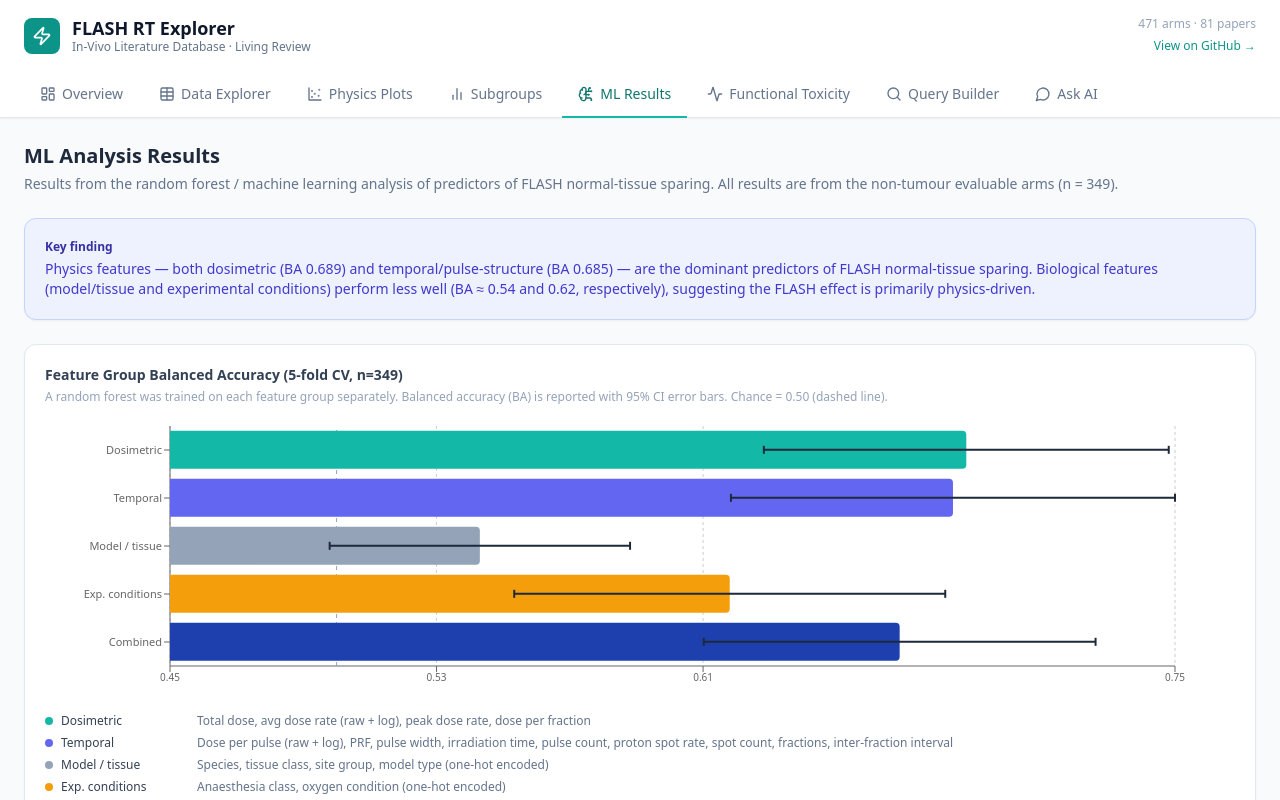
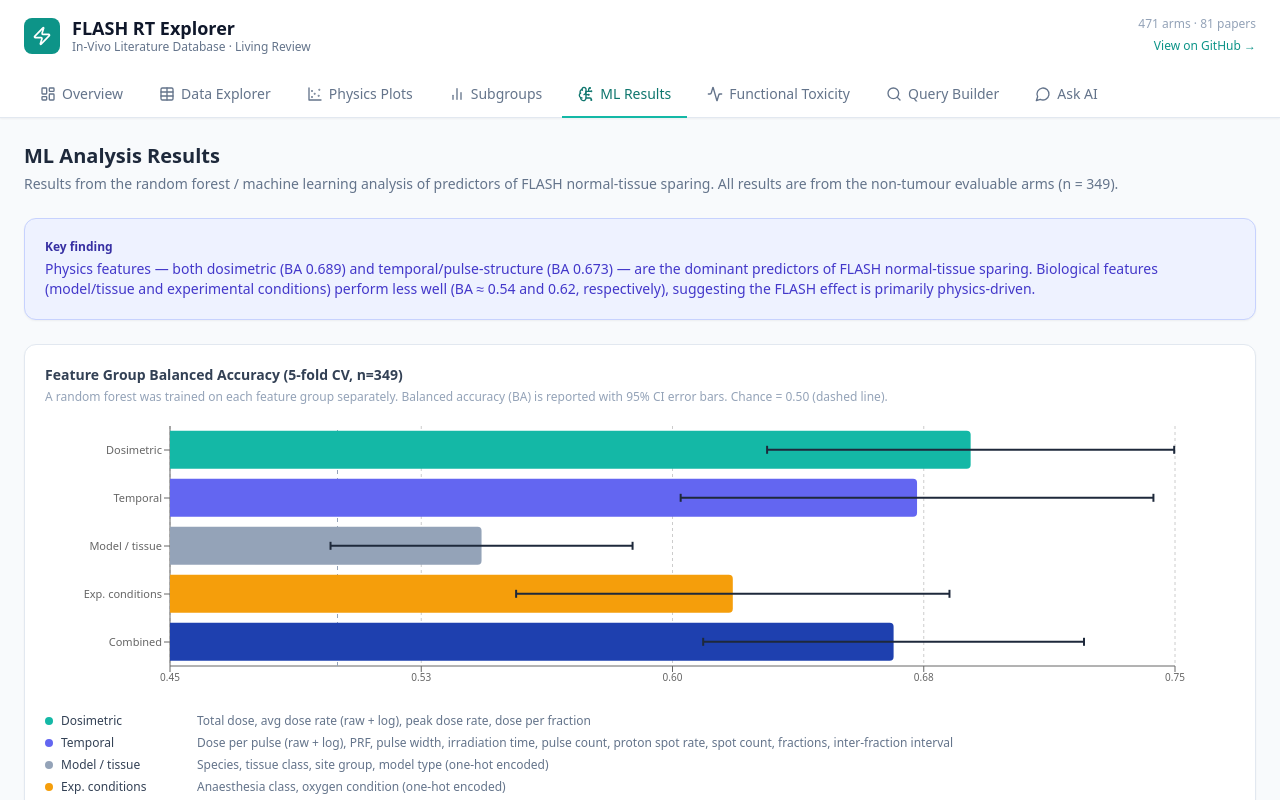
Before and after one commit to lucywhitmore96/flash-explorer, a React (Vite) app: page / in a window 1280 px wide. Both pictures are taken after a click on the button "ML Results". Shown: the top 800 px of the page. Built offline with nearby package versions, Linux system fonts and the light colour scheme.

Commit message:
Sync clean v86 CSV, ML and oxygen summary numbers

```diff
--- a/src/components/AIAssistant.jsx
+++ b/src/components/AIAssistant.jsx
@@ -56,10 +56,10 @@ ${byTissueStr}
 
 ## ML ANALYSIS RESULTS (Random Forest, 5-fold CV, n=349)
 - Dosimetric features (dose, dose rate): Balanced Accuracy = 0.689 ± 0.031
-- Temporal/pulse features (DPP, PRF, pulse width, fractions): BA = 0.685 ± 0.034
+- Temporal/pulse features (DPP, PRF, pulse width, fractions): BA = 0.673 ± 0.036
 - Model/tissue features (species, tissue class): BA = 0.543 ± 0.023 (near chance)
 - Experimental conditions (anaesthesia, oxygen): BA = 0.618 ± 0.033
-- Combined: BA = 0.669 ± 0.030
+- Combined: BA = 0.666 ± 0.029
 - KEY FINDING: Physics features dominate; biological features are weaker — FLASH effect is primarily physics-driven.
 
 ## KEY THRESHOLDS
@@ -69,12 +69,12 @@ ${byTissueStr}
 ## DMF (Dose Modifying Factor)
 - n=97 arms with calculable DMF; mean DMF = 1.25 ± 0.21
 
-## OXYGEN CONDITION (single fraction subset, n=285)
-- Normoxia: 74.1% NTS (n=185) — reference
-- Hyperoxic (>90% O₂): 22.2% NTS (n=9) — p=0.0024, significantly lower
+## OXYGEN CONDITION (single fraction subset, n=287)
+- Normoxia: 73.8% NTS (n=187) — reference
+- Hyperoxic (>90% O₂): 22.2% NTS (n=9) — p=0.0025, significantly lower
 - Hypoxic/anoxic: 50.0% NTS (n=8) — underpowered
 
-## ANAESTHESIA (single fraction, n=278)
+## ANAESTHESIA (single fraction, n=280)
 - Isoflurane: 78.7% (n=108) vs Ketamine/xylazine: 76.3% (n=38) — p=0.938, NO EFFECT
 
 Answer questions concisely and scientifically. Cite specific numbers from the database. If asked about something not in the database, say so clearly. Use markdown formatting.`
--- a/src/components/MLResults.jsx
+++ b/src/components/MLResults.jsx
@@ -7,13 +7,13 @@ import {
 const FEATURE_GROUPS = [
   { name: 'Dosimetric', ba: 0.689, se: 0.031, color: '#14b8a6',
     features: 'Total dose, avg dose rate (raw + log), peak dose rate, dose per fraction' },
-  { name: 'Temporal', ba: 0.685, se: 0.034, color: '#6366f1',
+  { name: 'Temporal', ba: 0.673, se: 0.036, color: '#6366f1',
     features: 'Dose per pulse (raw + log), PRF, pulse width, irradiation time, pulse count, proton spot rate, spot count, fractions, inter-fraction interval' },
   { name: 'Model / tissue', ba: 0.543, se: 0.023, color: '#94a3b8',
     features: 'Species, tissue class, site group, model type (one-hot encoded)' },
   { name: 'Exp. conditions', ba: 0.618, se: 0.033, color: '#f59e0b',
     features: 'Anaesthesia class, oxygen condition (one-hot encoded)' },
-  { name: 'Combined', ba: 0.669, se: 0.030, color: '#1e40af',
+  { name: 'Combined', ba: 0.666, se: 0.029, color: '#1e40af',
     features: 'All features above combined' },
 ]
 
@@ -97,7 +97,7 @@ export default function MLResults() {
       <div className="card bg-indigo-50 border-indigo-200">
         <p className="text-xs font-semibold text-indigo-800 mb-1">Key finding</p>
         <p className="text-sm text-indigo-700">
-          Physics features — both dosimetric (BA 0.689) and temporal/pulse-structure (BA 0.685) — are the dominant
+          Physics features — both dosimetric (BA 0.689) and temporal/pulse-structure (BA 0.673) — are the dominant
           predictors of FLASH normal-tissue sparing. Biological features (model/tissue and experimental conditions)
           perform less well (BA ≈ 0.54 and 0.62, respectively), suggesting the FLASH effect is primarily physics-driven.
         </p>
```
Also changed, not shown: public/lit_review_structured_v86.csv.
